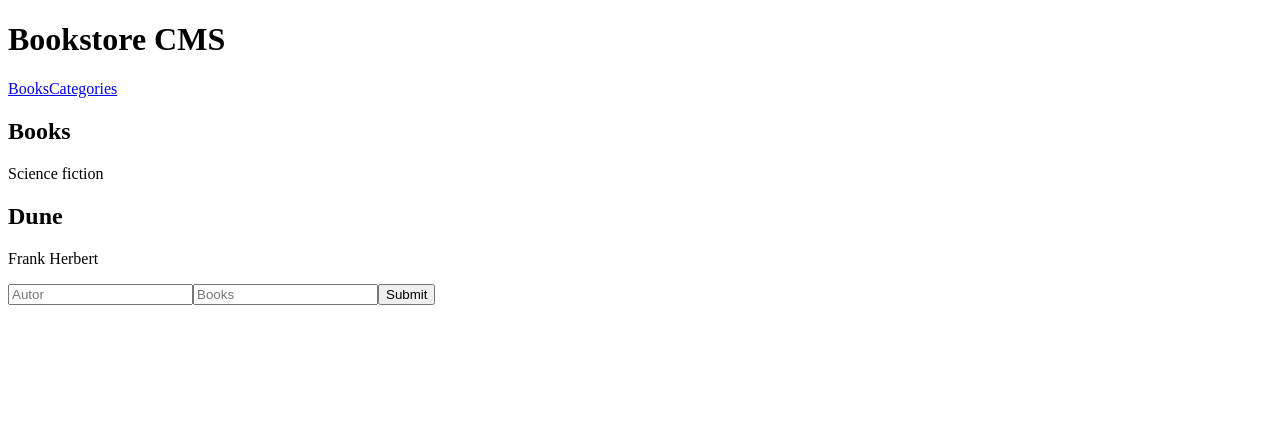
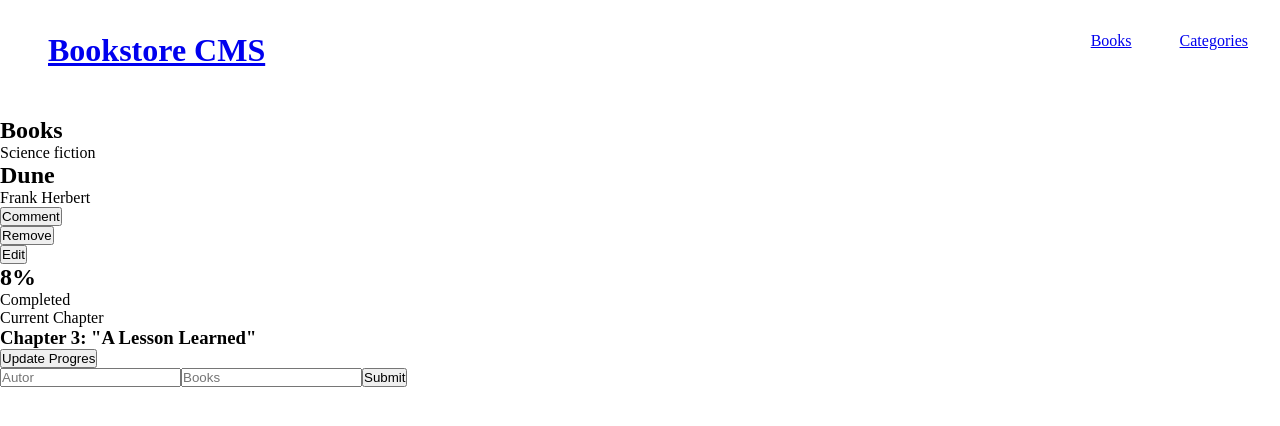
Before and after one commit to digia3d/Bookstore, a React (Create React App) app: page /Books in a window 1280 px wide. Shown: the top 426 px of the page. Built offline with nearby package versions, Linux system fonts and the light colour scheme.

Commit message:
Add links, component Book

```diff
--- /dev/null
+++ b/src/App.css
@@ -0,0 +1,17 @@
+* {
+  box-sizing: border-box;
+  margin: 0;
+  padding: 0;
+}
+
+header {
+  display: flex;
+  justify-content: space-between;
+  flex-direction: row;
+  margin: 2rem 2rem 3rem 3rem;
+}
+
+.mein-links {
+  display: flex;
+  gap: 3rem;
+}
--- a/src/App.js
+++ b/src/App.js
@@ -4,6 +4,7 @@ import { BrowserRouter as Router, Route, Routes } from 'react-router-dom';
 import Header from './components/Header';
 import Books from './components/pages/Books';
 import Categories from './components/pages/Categories';
+import './App.css';
 
 function App() {
   return (
--- a/src/components/App.css
+++ /dev/null
@@ -1,5 +0,0 @@
-* {
-  box-sizing: border-box;
-  margin: 0;
-  padding: 0;
-}
--- /dev/null
+++ b/src/components/Book.js
@@ -0,0 +1,31 @@
+import React from 'react';
+
+function Book() {
+  return (
+    <>
+      <section className="container">
+        <div className="left-container">
+          <span>Science fiction</span>
+          <h2>Dune</h2>
+          <p>Frank Herbert</p>
+          <ul>
+            <li><button type="button">Comment</button></li>
+            <li><button type="button">Remove</button></li>
+            <li><button type="button">Edit</button></li>
+          </ul>
+        </div>
+        <div className="second-container">
+          <h2>8%</h2>
+          <span>Completed</span>
+        </div>
+        <div className="last-container">
+          <span>Current Chapter</span>
+          <h3>Chapter 3: &quot;A Lesson Learned&quot; </h3>
+          <button type="button">Update Progres</button>
+        </div>
+      </section>
+    </>
+  );
+}
+
+export default Book;
--- a/src/components/Header.js
+++ b/src/components/Header.js
@@ -5,9 +5,7 @@ import { Link } from 'react-router-dom';
 function Header() {
   return (
     <header className="header">
-      <h1>
-        Bookstore CMS
-      </h1>
+      <Link className="title" to="/"><h1>Bookstore CMS</h1></Link>
       <nav className="mein-links">
         <Link className="meinLink" to="/Books">Books</Link>
         <Link className="meinLink" to="/Categories">Categories</Link>
--- a/src/components/pages/Books.js
+++ b/src/components/pages/Books.js
@@ -1,17 +1,15 @@
 import React from 'react';
 
 import Form from '../Form';
+import Book from '../Book';
 
 function Books() {
   return (
     <>
-
       <h2>Books</h2>
       <section className="container">
         <div>
-          <span>Science fiction</span>
-          <h2>Dune</h2>
-          <p>Frank Herbert</p>
+          <Book />
         </div>
       </section>
       <Form />
```
Also changed, not shown: src/components/pages/Categories.js (line endings or trailing spaces).
